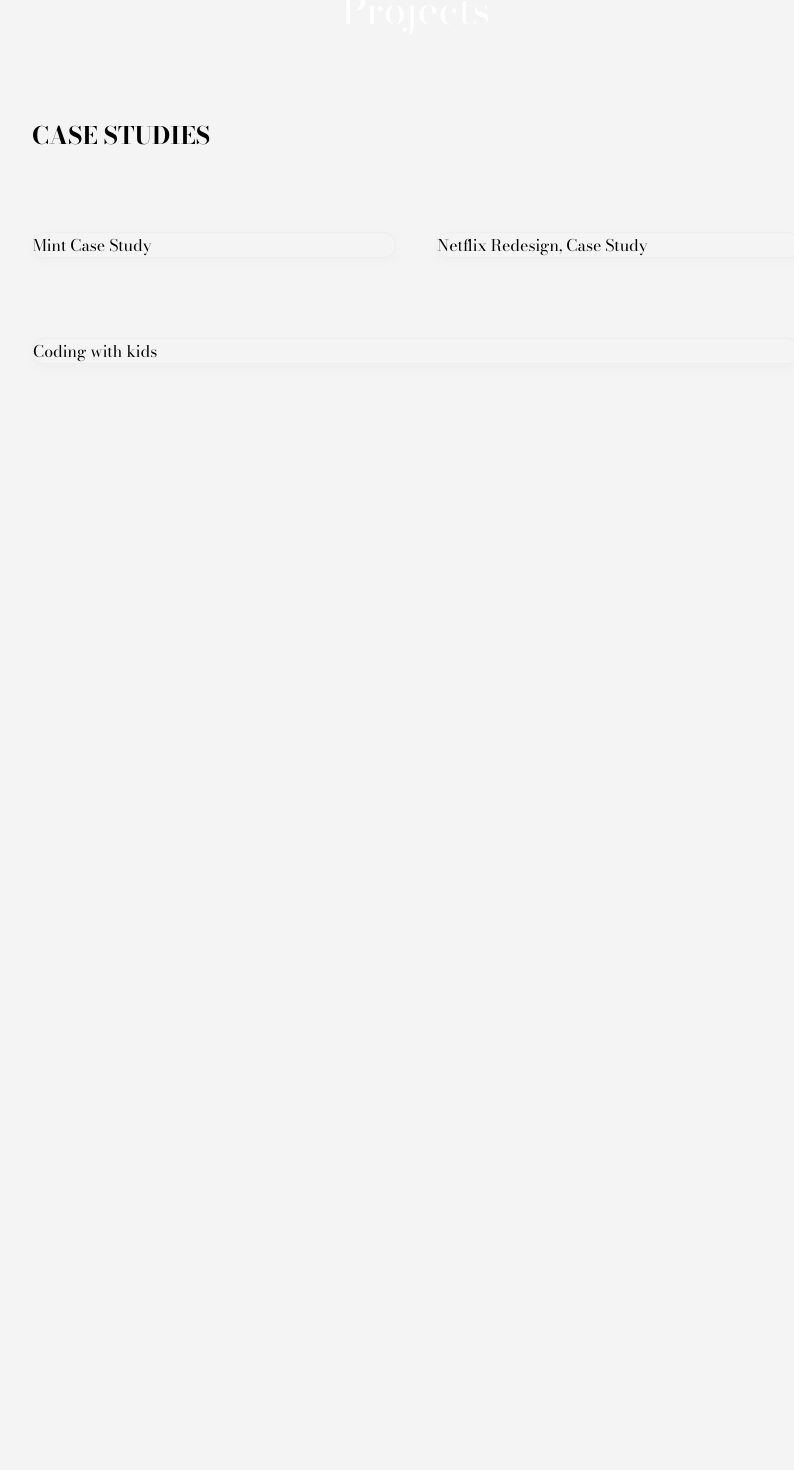
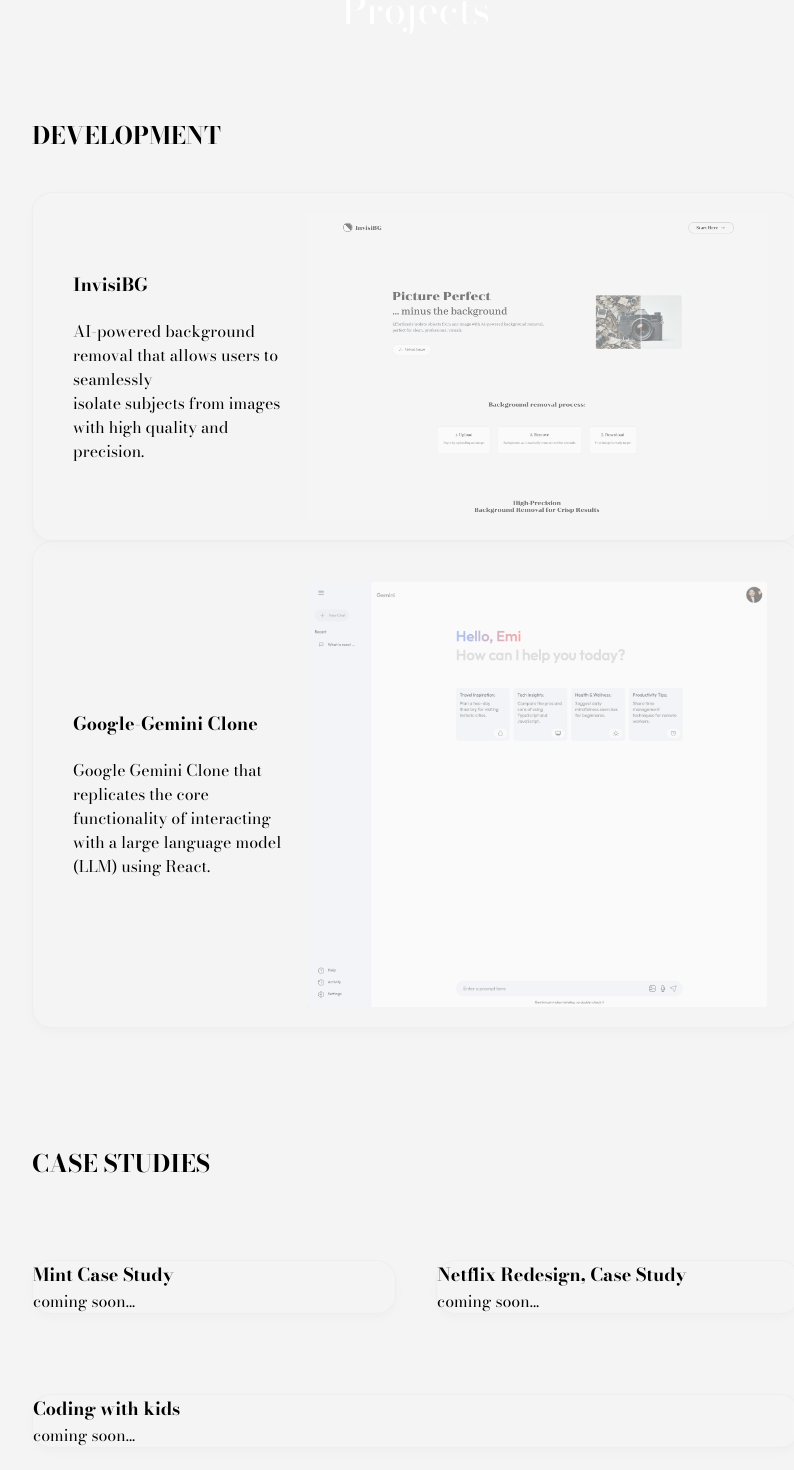
Before and after one commit to dashleremi/portfolio-v2, a Next.js app: page /projects in a window 1280 px wide. Shown: the part 180-1650 px from the top of the page, without its empty margins (224-1018 px from the left). Before the commit the page ends 800 px from the top, so only its background shows below. Built offline with nearby package versions, Linux system fonts and the light colour scheme; a web font is replaced by a local one.

Commit message:
project update, resume and abot page fixes

```diff
--- a/components/NavBar.tsx
+++ b/components/NavBar.tsx
@@ -9,7 +9,7 @@
             <Link id='' href="/home" className='hover:font-bold'>Home</Link>
             </div>
             <div className='flex items-center gap-10'>
-            <Link href='/about' className='hover:font-bold'>About</Link>
+            <Link href="/about" className='hover:font-bold'>About</Link>
             <Link href="/projects" className='hover:font-bold'>Projects</Link>
             <Link href="/resume" className='hover:font-bold'>Resume</Link>
             <Link href="/contact" className='hover:font-bold'>Contact</Link>
--- a/pages/Home.tsx
+++ b/pages/Home.tsx
@@ -8,7 +8,7 @@
 
 const home = () => {
   return (
-    <div id='index' className='text-center'>
+    <div id='home' className='text-center'>
       <NavBar/>
       <div className='mt-60'>
         <div className='grid grid-cols-2 items-center justify-between px-80'>
--- a/pages/projects.tsx
+++ b/pages/projects.tsx
@@ -1,4 +1,6 @@
+import Footer from '@/components/Footer'
 import NavBar from '@/components/NavBar'
+import Image from 'next/image'
 import React from 'react'
 
 const Projects = () => {
@@ -10,26 +12,53 @@
             <h1 className='text-white text-[40px] text-center font-extralight'>Projects</h1>
 
             <div className='w-[60%] mx-auto'>
+            <div className='grid grid-cols-1 items-start mx-auto rounded-md'>
+                    <p className='mt-20 text-2xl uppercase font-bold'>Development</p>
+                </div>
+                <div className='grid grid-cols-1 items-center justify-center my-10'>
+                    <div className='glassmorphism-container flex items-center justify-between'>
+                        <div className='ml-10'>
+                        <a href="https://github.com/dashleremi/saas-invisibg" target='_blank' rel='noopener noreferrer'><h1 className='font-bold mb-5 text-lg hover:text-white'>InvisiBG</h1></a>
+                        <p>AI-powered background removal that allows users to seamlessly <br /> isolate subjects from images with high quality and precision.</p>
+                        </div>
+                        <Image src="/homepage.png" alt="" className='mr-3 opacity-50 p-5' width={500} height={450}/>
+                    </div>
+                    <div className='glassmorphism-container flex items-center justify-between pt-5'>
+                        <div className='ml-10'>
+                        <a href="https://github.com/dashleremi/google-gemini-clone" target='_blank' rel='noopener noreferrer'><h1 className='font-bold mb-5 text-lg hover:text-white'>Google-Gemini Clone</h1></a>
+                        <p>Google Gemini Clone that replicates the core functionality of interacting <br /> with a large language model (LLM) using React.</p>
+                        </div>
+                        <Image src="/ggc-hp.png" alt="" className='mr-3 opacity-50 p-5' width={500} height={200}/>
+                    </div>
+                </div>
+
                 <div className='grid grid-cols-1 items-start mx-auto rounded-md'>
                     <p className='mt-20 text-2xl uppercase font-bold'>Case Studies</p>
                 </div>
 
                 <div className='grid grid-cols-2 items-center justify-center mt-20 gap-10'>
                     <div className='glassmorphism-container'>
-                        <h1>Mint Case Study</h1>
+                        <h1 className='font-bold text-lg'>Mint Case Study</h1>
+                        <p>coming soon...</p>
                     </div>
                     <div className='glassmorphism-container'>
-                        <h1>Netflix Redesign, Case Study</h1>
+                        <h1 className='font-bold text-lg'>Netflix Redesign, Case Study</h1>
+                        <p>coming soon...</p>
                     </div>
                 </div>
 
                 <div className='grid grid-cols-1 items-center jutify-center mt-20'>
                     <div className='glassmorphism-container'>
-                        <h1>Coding with kids</h1>
+                        <h1 className='font-bold text-lg'>Coding with kids</h1>
+                        <p>coming soon...</p>
                     </div>
                 </div>
             </div>
             </section>
+        </div>
+
+        <div className='mt-40'>
+            <Footer/>
         </div>
     </div>
   )
```
